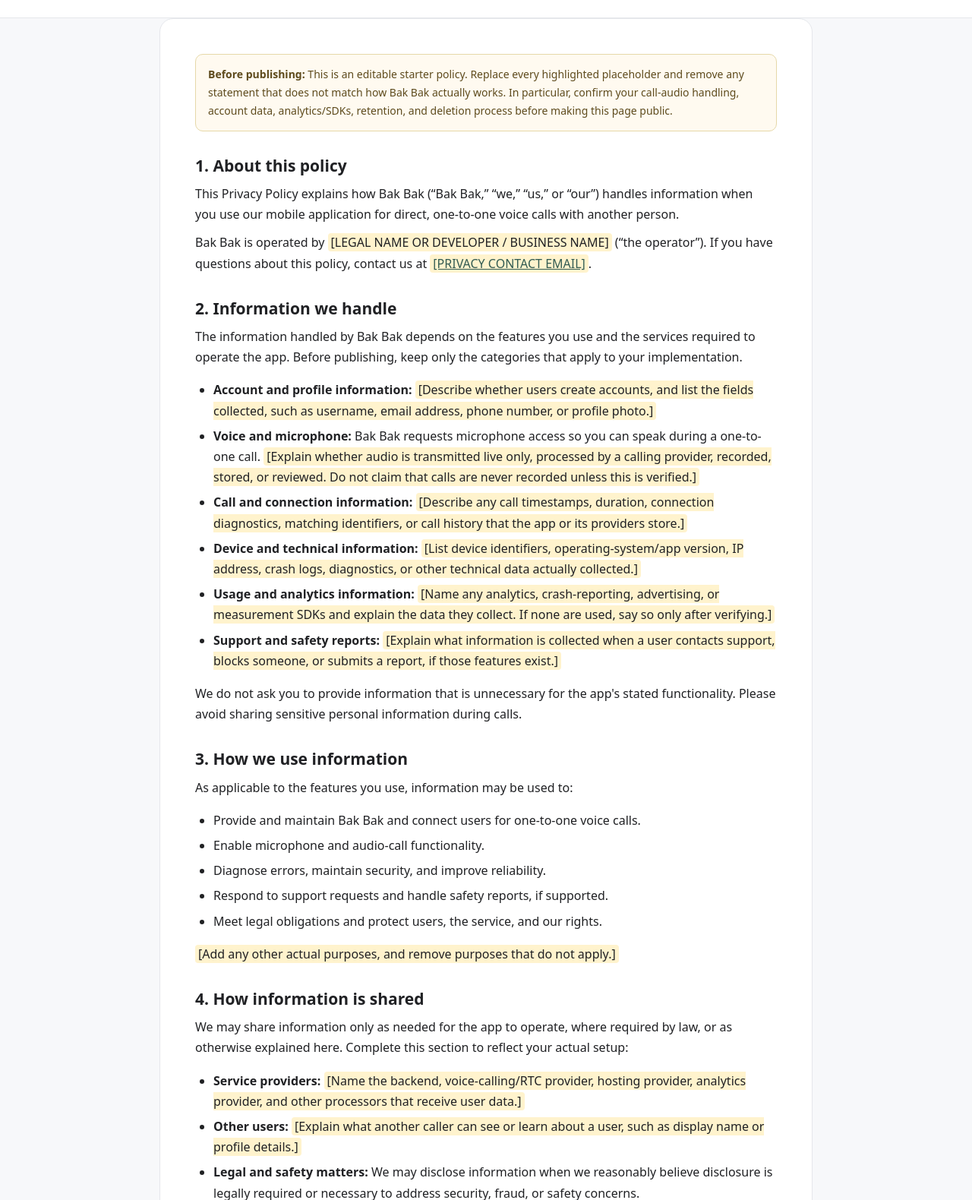
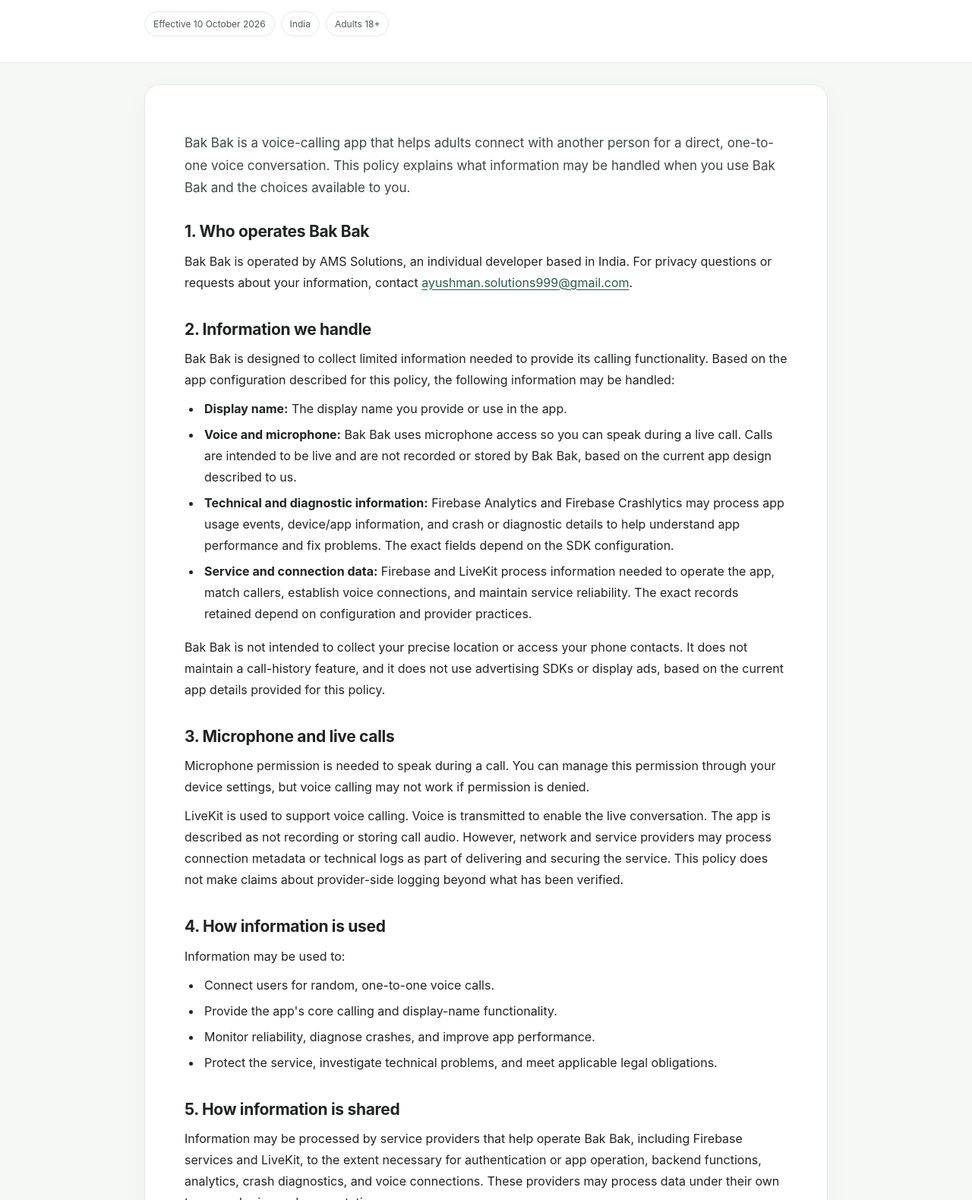
Before and after one commit to ayushman999/BakBak-release, a plain HTML site: page index.html in a window 1280 px wide. Shown: the part 172-1752 px from the top of the page at 76% size. Drawn offline with Linux system fonts and the light colour scheme.

Commit message:
Update index.html

```diff
--- a/index.html
+++ b/index.html
@@ -1,120 +1,143 @@
-from pathlib import Path
-
-html = r"""<!doctype html>
+<!doctype html>
 <html lang="en">
 <head>
   <meta charset="utf-8">
   <meta name="viewport" content="width=device-width, initial-scale=1">
-  <meta name="description" content="Privacy Policy for Bak Bak, a one-to-one voice calling app.">
+  <meta name="description" content="Privacy Policy for Bak Bak, a direct one-to-one voice calling app.">
+  <meta name="theme-color" content="#f7f8f7">
   <title>Privacy Policy — Bak Bak</title>
   <style>
-    :root { color-scheme: light; --ink:#202124; --muted:#5f6368; --line:#e5e7eb; --paper:#ffffff; --soft:#f7f8fa; --accent:#315b52; }
-    * { box-sizing:border-box; }
-    body { margin:0; background:var(--soft); color:var(--ink); font:16px/1.7 system-ui,-apple-system,BlinkMacSystemFont,"Segoe UI",sans-serif; }
-    header { background:var(--paper); border-bottom:1px solid var(--line); }
-    .wrap { width:min(860px, calc(100% - 36px)); margin:0 auto; }
-    .top { padding:30px 0 26px; }
-    .brand { font-size:14px; font-weight:750; letter-spacing:.12em; text-transform:uppercase; color:var(--accent); }
-    h1 { margin:10px 0 4px; font-size:clamp(32px,5vw,44px); line-height:1.15; letter-spacing:-.035em; }
-    .updated { color:var(--muted); font-size:14px; }
-    main { background:var(--paper); margin:28px auto; padding:clamp(22px,5vw,46px); border:1px solid var(--line); border-radius:18px; }
-    h2 { margin:32px 0 8px; font-size:21px; line-height:1.3; }
-    h2:first-child { margin-top:0; }
-    p { margin:10px 0; }
-    ul { padding-left:24px; }
-    li { margin:6px 0; }
-    a { color:var(--accent); overflow-wrap:anywhere; }
-    .notice { border:1px solid #e6d8a8; background:#fffaf0; padding:14px 16px; border-radius:10px; color:#5e4b1d; font-size:14px; }
-    .placeholder { background:#fff3cd; padding:1px 4px; border-radius:4px; }
-    footer { color:var(--muted); font-size:13px; text-align:center; padding:0 0 28px; }
-    @media print { body { background:white; } main { border:0; margin:0; } .notice { display:none; } }
+    :root {
+      color-scheme: light;
+      --ink: #202421;
+      --muted: #66706a;
+      --line: #e3e8e4;
+      --paper: #ffffff;
+      --canvas: #f6f8f6;
+      --accent: #28594c;
+      --accent-soft: #edf4f0;
+    }
+    * { box-sizing: border-box; }
+    html { scroll-behavior: smooth; }
+    body {
+      margin: 0; background: var(--canvas); color: var(--ink);
+      font: 16px/1.75 Inter, ui-sans-serif, system-ui, -apple-system, BlinkMacSystemFont, "Segoe UI", sans-serif;
+      -webkit-font-smoothing: antialiased;
+    }
+    .wrap { width: min(900px, calc(100% - 36px)); margin: 0 auto; }
+    header { background: var(--paper); border-bottom: 1px solid var(--line); }
+    .masthead { padding: 42px 0 34px; }
+    .brand { color: var(--accent); font-size: 13px; font-weight: 800; letter-spacing: .16em; text-transform: uppercase; }
+    h1 { margin: 12px 0 8px; font-size: clamp(36px, 6vw, 52px); line-height: 1.08; letter-spacing: -.045em; }
+    .subtitle { color: var(--muted); margin: 0; }
+    .meta { margin-top: 18px; display: flex; flex-wrap: wrap; gap: 8px; }
+    .pill { display: inline-flex; align-items: center; border: 1px solid var(--line); background: #fff; border-radius: 999px; padding: 5px 11px; font-size: 12px; color: #4d5851; }
+    main { padding: 28px 0 44px; }
+    article { background: var(--paper); border: 1px solid var(--line); border-radius: 20px; padding: clamp(22px, 5vw, 52px); box-shadow: 0 10px 34px rgba(22, 40, 29, .035); }
+    .intro { font-size: 17px; color: #3f4842; }
+    h2 { margin: 34px 0 8px; font-size: 21px; line-height: 1.35; letter-spacing: -.015em; }
+    h2:first-of-type { margin-top: 28px; }
+    p { margin: 10px 0; }
+    ul { padding-left: 23px; margin: 10px 0 16px; }
+    li { padding-left: 3px; margin: 6px 0; }
+    a { color: var(--accent); text-underline-offset: 3px; overflow-wrap: anywhere; }
+    .contact { background: var(--accent-soft); border: 1px solid #dce9e1; border-radius: 14px; padding: 18px 20px; margin-top: 14px; }
+    .contact p { margin: 4px 0; }
+    footer { color: var(--muted); text-align: center; font-size: 13px; padding: 0 0 28px; }
+    @media (max-width: 540px) {
+      .masthead { padding-top: 30px; }
+      article { border-radius: 14px; }
+    }
+    @media print {
+      body { background: white; }
+      article { border: 0; box-shadow: none; padding: 0; }
+      header { border-bottom: 1px solid #ccc; }
+    }
   </style>
 </head>
 <body>
   <header>
-    <div class="wrap top">
-      <div class="brand">Bak Bak</div>
+    <div class="wrap masthead">
+      <div class="brand">Bak Bak · AMS Solutions</div>
       <h1>Privacy Policy</h1>
-      <div class="updated">Effective date: 10 October 2026</div>
+      <p class="subtitle">How Bak Bak handles information when you make one-to-one voice calls.</p>
+      <div class="meta">
+        <span class="pill">Effective 10 October 2026</span>
+        <span class="pill">India</span>
+        <span class="pill">Adults 18+</span>
+      </div>
     </div>
   </header>
 
   <main class="wrap">
-    <div class="notice">
-      <strong>Before publishing:</strong> This is an editable starter policy. Replace every highlighted placeholder and remove any statement that does not match how Bak Bak actually works. In particular, confirm your call-audio handling, account data, analytics/SDKs, retention, and deletion process before making this page public.
-    </div>
+    <article>
+      <p class="intro">Bak Bak is a voice-calling app that helps adults connect with another person for a direct, one-to-one voice conversation. This policy explains what information may be handled when you use Bak Bak and the choices available to you.</p>
 
-    <h2>1. About this policy</h2>
-    <p>This Privacy Policy explains how Bak Bak (“Bak Bak,” “we,” “us,” or “our”) handles information when you use our mobile application for direct, one-to-one voice calls with another person.</p>
-    <p>Bak Bak is operated by <span class="placeholder">[LEGAL NAME OR DEVELOPER / BUSINESS NAME]</span> (“the operator”). If you have questions about this policy, contact us at <a href="mailto:[PRIVACY CONTACT EMAIL]"><span class="placeholder">[PRIVACY CONTACT EMAIL]</span></a>.</p>
+      <h2>1. Who operates Bak Bak</h2>
+      <p>Bak Bak is operated by AMS Solutions, an individual developer based in India. For privacy questions or requests about your information, contact <a href="mailto:ayushman.solutions999@gmail.com">ayushman.solutions999@gmail.com</a>.</p>
 
-    <h2>2. Information we handle</h2>
-    <p>The information handled by Bak Bak depends on the features you use and the services required to operate the app. Before publishing, keep only the categories that apply to your implementation.</p>
-    <ul>
-      <li><strong>Account and profile information:</strong> <span class="placeholder">[Describe whether users create accounts, and list the fields collected, such as username, email address, phone number, or profile photo.]</span></li>
-      <li><strong>Voice and microphone:</strong> Bak Bak requests microphone access so you can speak during a one-to-one call. <span class="placeholder">[Explain whether audio is transmitted live only, processed by a calling provider, recorded, stored, or reviewed. Do not claim that calls are never recorded unless this is verified.]</span></li>
-      <li><strong>Call and connection information:</strong> <span class="placeholder">[Describe any call timestamps, duration, connection diagnostics, matching identifiers, or call history that the app or its providers store.]</span></li>
-      <li><strong>Device and technical information:</strong> <span class="placeholder">[List device identifiers, operating-system/app version, IP address, crash logs, diagnostics, or other technical data actually collected.]</span></li>
-      <li><strong>Usage and analytics information:</strong> <span class="placeholder">[Name any analytics, crash-reporting, advertising, or measurement SDKs and explain the data they collect. If none are used, say so only after verifying.]</span></li>
-      <li><strong>Support and safety reports:</strong> <span class="placeholder">[Explain what information is collected when a user contacts support, blocks someone, or submits a report, if those features exist.]</span></li>
-    </ul>
-    <p>We do not ask you to provide information that is unnecessary for the app's stated functionality. Please avoid sharing sensitive personal information during calls.</p>
+      <h2>2. Information we handle</h2>
+      <p>Bak Bak is designed to collect limited information needed to provide its calling functionality. Based on the app configuration described for this policy, the following information may be handled:</p>
+      <ul>
+        <li><strong>Display name:</strong> The display name you provide or use in the app.</li>
+        <li><strong>Voice and microphone:</strong> Bak Bak uses microphone access so you can speak during a live call. Calls are intended to be live and are not recorded or stored by Bak Bak, based on the current app design described to us.</li>
+        <li><strong>Technical and diagnostic information:</strong> Firebase Analytics and Firebase Crashlytics may process app usage events, device/app information, and crash or diagnostic details to help understand app performance and fix problems. The exact fields depend on the SDK configuration.</li>
+        <li><strong>Service and connection data:</strong> Firebase and LiveKit process information needed to operate the app, match callers, establish voice connections, and maintain service reliability. The exact records retained depend on configuration and provider practices.</li>
+      </ul>
+      <p>Bak Bak is not intended to collect your precise location or access your phone contacts. It does not maintain a call-history feature, and it does not use advertising SDKs or display ads, based on the current app details provided for this policy.</p>
 
-    <h2>3. How we use information</h2>
-    <p>As applicable to the features you use, information may be used to:</p>
-    <ul>
-      <li>Provide and maintain Bak Bak and connect users for one-to-one voice calls.</li>
-      <li>Enable microphone and audio-call functionality.</li>
-      <li>Diagnose errors, maintain security, and improve reliability.</li>
-      <li>Respond to support requests and handle safety reports, if supported.</li>
-      <li>Meet legal obligations and protect users, the service, and our rights.</li>
-    </ul>
-    <p><span class="placeholder">[Add any other actual purposes, and remove purposes that do not apply.]</span></p>
+      <h2>3. Microphone and live calls</h2>
+      <p>Microphone permission is needed to speak during a call. You can manage this permission through your device settings, but voice calling may not work if permission is denied.</p>
+      <p>LiveKit is used to support voice calling. Voice is transmitted to enable the live conversation. The app is described as not recording or storing call audio. However, network and service providers may process connection metadata or technical logs as part of delivering and securing the service. This policy does not make claims about provider-side logging beyond what has been verified.</p>
 
-    <h2>4. How information is shared</h2>
-    <p>We may share information only as needed for the app to operate, where required by law, or as otherwise explained here. Complete this section to reflect your actual setup:</p>
-    <ul>
-      <li><strong>Service providers:</strong> <span class="placeholder">[Name the backend, voice-calling/RTC provider, hosting provider, analytics provider, and other processors that receive user data.]</span></li>
-      <li><strong>Other users:</strong> <span class="placeholder">[Explain what another caller can see or learn about a user, such as display name or profile details.]</span></li>
-      <li><strong>Legal and safety matters:</strong> We may disclose information when we reasonably believe disclosure is legally required or necessary to address security, fraud, or safety concerns.</li>
-      <li><strong>Business changes:</strong> <span class="placeholder">[State whether information could be transferred as part of a merger, acquisition, or asset transfer.]</span></li>
-    </ul>
-    <p><span class="placeholder">[Confirm whether personal information is sold, shared for targeted advertising, or used for advertising profiles. Do not publish a claim until verified.]</span></p>
+      <h2>4. How information is used</h2>
+      <p>Information may be used to:</p>
+      <ul>
+        <li>Connect users for random, one-to-one voice calls.</li>
+        <li>Provide the app's core calling and display-name functionality.</li>
+        <li>Monitor reliability, diagnose crashes, and improve app performance.</li>
+        <li>Protect the service, investigate technical problems, and meet applicable legal obligations.</li>
+      </ul>
 
-    <h2>5. Storage, security, and retention</h2>
-    <p>We use reasonable technical and organizational measures designed to protect information. No method of transmission or storage is completely secure, and we cannot guarantee absolute security.</p>
-    <p><span class="placeholder">[Explain where data is hosted, how long account data, logs, reports, and call-related records are retained, and when/how they are deleted. Specify whether call audio is ever stored.]</span></p>
+      <h2>5. How information is shared</h2>
+      <p>Information may be processed by service providers that help operate Bak Bak, including Firebase services and LiveKit, to the extent necessary for authentication or app operation, backend functions, analytics, crash diagnostics, and voice connections. These providers may process data under their own terms and privacy documentation.</p>
+      <p>Bak Bak does not display ads and is not described as selling personal information. This statement does not cover any data practices that may be introduced through future features or SDK changes; this policy should be updated if the app's practices change.</p>
+      <p>Information may also be disclosed when required by law or when reasonably necessary to protect users, the service, or legal rights.</p>
 
-    <h2>6. Your choices and data rights</h2>
-    <ul>
-      <li><strong>Microphone permission:</strong> You can manage microphone permission in your device settings. Without it, voice calling may not work.</li>
-      <li><strong>Account and data requests:</strong> You may contact us to request access to, correction of, or deletion of personal information, subject to applicable law.</li>
-      <li><strong>Notifications and other permissions:</strong> <span class="placeholder">[Describe how users can manage any other permissions or optional data collection.]</span></li>
-    </ul>
-    <p>To make a privacy request, email <a href="mailto:[PRIVACY CONTACT EMAIL]"><span class="placeholder">[PRIVACY CONTACT EMAIL]</span></a>. We may need to verify your request before acting on it.</p>
-    <p><span class="placeholder">[If accounts can be created, explain the exact in-app and/or web process for requesting account deletion, including any applicable timeline and exceptions.]</span></p>
+      <h2>6. Retention and security</h2>
+      <p>Information associated with an account is intended to be retained until account deletion, subject to technical requirements, provider retention settings, backups, and any legal obligations. Some diagnostic or service-provider logs may have separate retention periods controlled by the relevant configuration or provider.</p>
+      <p>Reasonable safeguards should be used to protect information. No method of transmission or storage is completely secure, and absolute security cannot be guaranteed.</p>
 
-    <h2>7. Children's privacy</h2>
-    <p><span class="placeholder">[State the app's minimum age and whether it is intended for children. Describe the steps taken if you learn that information was collected from a child in violation of applicable requirements.]</span></p>
+      <h2>7. Your choices and deletion requests</h2>
+      <p>You can manage microphone access in your device settings. To request deletion of your account and associated personal information, email <a href="mailto:ayushman.solutions999@gmail.com">ayushman.solutions999@gmail.com</a> from an address you can access and include “Bak Bak account deletion” in the subject. We may ask for reasonable information to verify the request.</p>
+      <p>Deletion may be subject to applicable legal requirements and limited technical retention in backups or security logs. We will handle requests in accordance with applicable law and explain if any information must be retained.</p>
 
-    <h2>8. International data transfers</h2>
-    <p><span class="placeholder">[Explain whether information is processed outside the user's country and what safeguards apply, if relevant.]</span></p>
+      <h2>8. Blocking and reporting</h2>
+      <p>Blocking and reporting features are planned but are not represented here as currently available. Until these features are implemented, please end a call if you feel uncomfortable and contact us at <a href="mailto:ayushman.solutions999@gmail.com">ayushman.solutions999@gmail.com</a> to raise a concern.</p>
 
-    <h2>9. Changes to this policy</h2>
-    <p>We may update this Privacy Policy as Bak Bak changes. When we do, we will update the effective date on this page. Where required, we will provide additional notice or obtain consent for material changes.</p>
+      <h2>9. Age requirement</h2>
+      <p>Bak Bak is intended for people aged 18 and older. It is not intended for children. If you believe a person under 18 has provided personal information through the app, contact us so we can review the concern and take appropriate action.</p>
 
-    <h2>10. Contact us</h2>
-    <p>For questions, concerns, or privacy requests, contact:</p>
-    <p><strong><span class="placeholder">[LEGAL NAME OR DEVELOPER / BUSINESS NAME]</span></strong><br>
-      Email: <a href="mailto:[PRIVACY CONTACT EMAIL]"><span class="placeholder">[PRIVACY CONTACT EMAIL]</span></a><br>
-      Address: <span class="placeholder">[BUSINESS OR CONTACT ADDRESS, IF REQUIRED]</span>
-    </p>
+      <h2>10. International processing</h2>
+      <p>Service providers may process information in locations outside your state or country, depending on their infrastructure and configuration. Where applicable, such processing is subject to the providers' terms and the requirements of applicable law.</p>
+
+      <h2>11. Changes to this policy</h2>
+      <p>This policy may be updated if Bak Bak's features, providers, or data practices change. The effective date at the top of this page indicates when this version was prepared. Material changes will be reflected in an updated version, with additional notice where required by law.</p>
+
+      <h2>12. Contact</h2>
+      <div class="contact">
+        <p><strong>AMS Solutions</strong></p>
+        <p>Privacy questions, concerns, or deletion requests:</p>
+        <p><a href="mailto:ayushman.solutions999@gmail.com">ayushman.solutions999@gmail.com</a></p>
+        <p>India</p>
+      </div>
+    </article>
   </main>
-  <footer class="wrap">© 2026 Bak Bak. All rights reserved.</footer>
+  <footer class="wrap">© 2026 AMS Solutions · Bak Bak</footer>
 </body>
 </html>
 """
 
 path = Path("/mnt/data/bak_bak_privacy_policy.html")
 path.write_text(html, encoding="utf-8")
-print(f"Created privacy policy page: {path}")
+print(f"Created: {path}")
```
